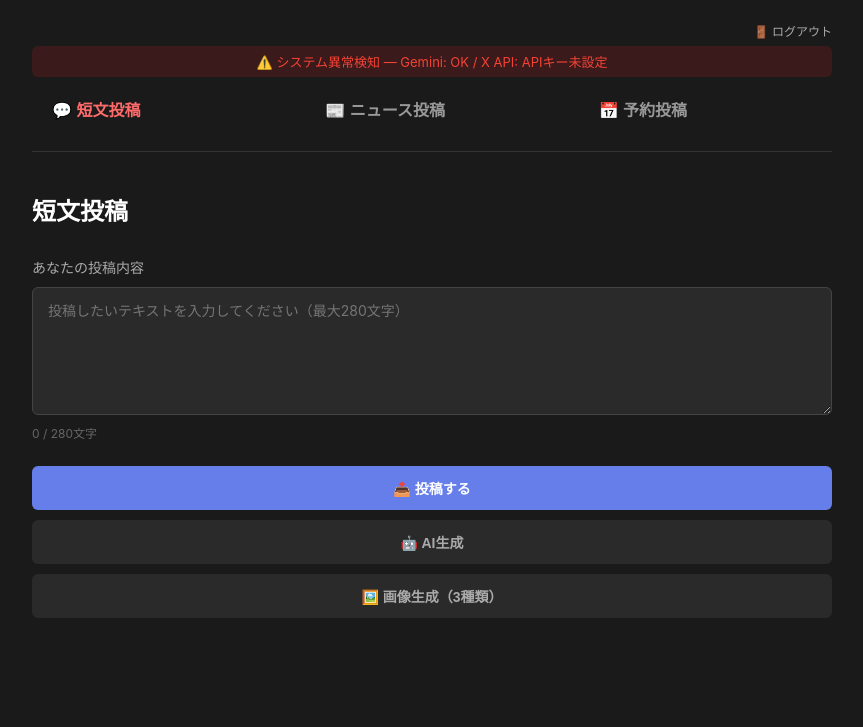
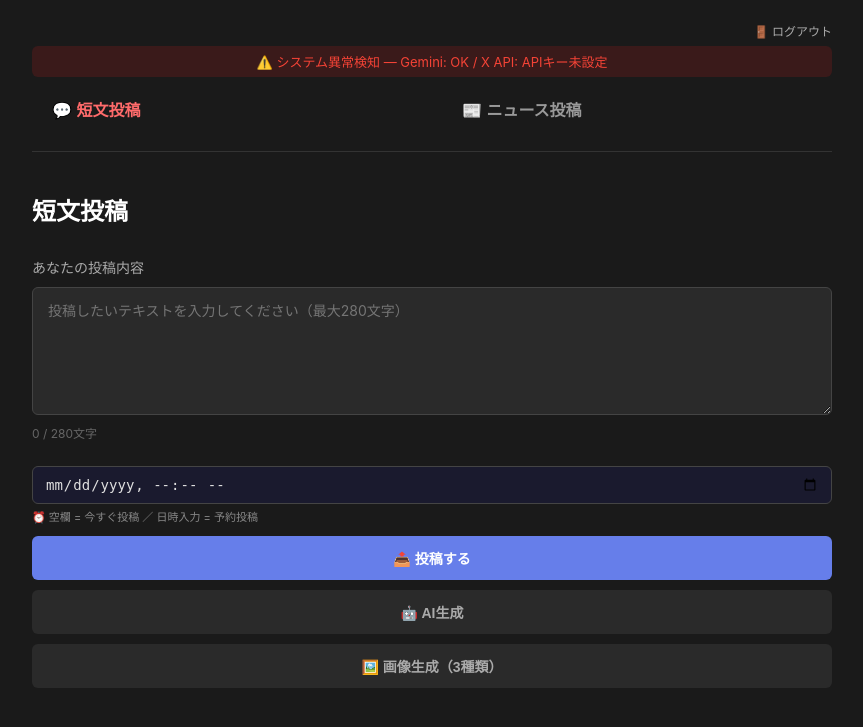
Before and after one commit to tubakido-byte/bep-post-generator, a Flask app: page / in a window 1280 px wide. Shown: the top 727 px of the page, without its empty margins (208-1071 px from the left). Run offline with Flask 3, Linux system fonts and the light colour scheme; data that the repository does not hold is empty.

Commit message:
fix: 予約投稿を投稿ボタンと統合（空欄=今すぐ・日時入力=予約）

```diff
--- a/app.py
+++ b/app.py
@@ -12,8 +12,8 @@ _jst = pytz.timezone('Asia/Tokyo')
 scheduled_posts = {}
 _timers = {}
 
-def _execute_scheduled_post(job_id, text):
-    result = post_to_x(text, '')
+def _execute_scheduled_post(job_id, text, image=''):
+    result = post_to_x(text, image)
     if job_id in scheduled_posts:
         scheduled_posts[job_id]['status'] = '投稿済み ✅' if result.get('success') else '失敗 ❌'
     _timers.pop(job_id, None)
@@ -72,6 +72,7 @@ def api_generate_images():
 def api_schedule():
     data = request.get_json()
     text = data.get('text', '').strip()
+    image = data.get('image', '')
     scheduled_time_str = data.get('scheduled_time', '')
     if not text or not scheduled_time_str:
         return jsonify({'success': False, 'error': '投稿テキストまたは日時が未入力です'})
@@ -83,7 +84,7 @@ def api_schedule():
     except ValueError:
         return jsonify({'success': False, 'error': '日時フォーマットエラー'})
     job_id = str(uuid.uuid4())[:8]
-    timer = threading.Timer(delay, _execute_scheduled_post, args=[job_id, text])
+    timer = threading.Timer(delay, _execute_scheduled_post, args=[job_id, text, image])
     timer.daemon = True
     timer.start()
     _timers[job_id] = timer
--- a/static/app.js
+++ b/static/app.js
@@ -22,11 +22,11 @@ let selectedImage = {short: null, news: null};
 shortText.addEventListener('input', () => { shortCount.textContent = shortText.value.length; });
 opinionText?.addEventListener('input', () => { opinionCount.textContent = opinionText.value.length; });
 
-function switchTab(tab) {
+function switchTab(tab, btn) {
     document.querySelectorAll('.section').forEach(s => s.classList.remove('active'));
     document.querySelectorAll('.tab').forEach(t => t.classList.remove('active'));
     document.getElementById(`${tab}-section`).classList.add('active');
-    document.querySelectorAll('.tab')[tab === 'short' ? 0 : 1].classList.add('active');
+    btn.classList.add('active');
 }
 
 function loadNews() {
@@ -64,6 +64,20 @@ function postText(section) {
     const text = section === 'short' ? shortText.value.trim() : opinionText.value.trim();
     if (!text) { showResult(`${section}-result`, 'テキストを入力してください', 'error'); return; }
     if (section === 'news' && !selectedArticle) { showResult('news-result', '記事を選択してください', 'error'); return; }
+    const scheduleEl = document.getElementById(`${section}-schedule-time`);
+    const scheduleTime = scheduleEl ? scheduleEl.value : '';
+    if (scheduleTime) {
+        fetch('/api/schedule', {method: 'POST', headers: {'Content-Type': 'application/json'}, body: JSON.stringify({text, scheduled_time: scheduleTime})})
+            .then(r => r.json())
+            .then(data => {
+                if (data.success) {
+                    showResult(`${section}-result`, `✅ 予約完了！ ${scheduleTime.replace('T',' ')} に自動投稿されます (ID: ${data.job_id})`, 'success');
+                    scheduleEl.value = '';
+                } else {
+                    showResult(`${section}-result`, `✗ 予約失敗: ${data.error}`, 'error');
+                }
+            });
+    } else {
         fetch('/api/post', {method: 'POST', headers: {'Content-Type': 'application/json'}, body: JSON.stringify({text})})
             .then(r => r.json())
             .then(data => {
@@ -73,6 +87,7 @@ function postText(section) {
                     showResult(`${section}-result`, `✗ 投稿失敗: ${data.error}`, 'error');
                 }
             });
+    }
 }
 
 function generatePatterns(section) {
@@ -257,6 +272,20 @@ function postWithImage(section) {
     const text = section === 'short' ? shortText.value.trim() : opinionText.value.trim();
     const image = selectedImage[section];
     if (!image) return;
+    const scheduleEl = document.getElementById(`${section}-schedule-time`);
+    const scheduleTime = scheduleEl ? scheduleEl.value : '';
+    if (scheduleTime) {
+        fetch('/api/schedule', {method: 'POST', headers: {'Content-Type': 'application/json'}, body: JSON.stringify({text, image, scheduled_time: scheduleTime})})
+            .then(r => r.json())
+            .then(data => {
+                if (data.success) {
+                    showResult(`${section}-image-result`, `✅ 予約完了！ ${scheduleTime.replace('T',' ')} に画像付きで自動投稿されます (ID: ${data.job_id})`, 'success');
+                    scheduleEl.value = '';
+                } else {
+                    showResult(`${section}-image-result`, `✗ 予約失敗: ${data.error}`, 'error');
+                }
+            });
+    } else {
         fetch('/api/post', {method: 'POST', headers: {'Content-Type': 'application/json'}, body: JSON.stringify({text, image})})
             .then(r => r.json())
             .then(data => {
@@ -267,6 +296,7 @@ function postWithImage(section) {
                 }
             });
     }
+}
 
 function showResult(id, msg, type) {
     const el = document.getElementById(id);
--- a/static/styles.css
+++ b/static/styles.css
@@ -196,3 +196,23 @@ button:disabled {
     border-left-color: #ff6b6b;
     display: block;
 }
+
+.schedule-row {
+    margin: 10px 0 12px;
+}
+.schedule-row input[type="datetime-local"] {
+    width: 100%;
+    padding: 9px 12px;
+    border-radius: 6px;
+    border: 1px solid #444;
+    background: #1a1a2e;
+    color: #e0e0e0;
+    font-size: 14px;
+    box-sizing: border-box;
+}
+.schedule-hint {
+    display: block;
+    font-size: 11px;
+    color: #888;
+    margin-top: 4px;
+}
--- a/templates/dashboard.html
+++ b/templates/dashboard.html
@@ -18,15 +18,8 @@
 
         <!-- ヘッダータブ -->
         <div class="header">
-            <button class="tab active" onclick="switchTab('short')">
-                💬 短文投稿
-            </button>
-            <button class="tab" onclick="switchTab('news')">
-                📰 ニュース投稿
-            </button>
-            <button class="tab" onclick="switchTab('schedule')">
-                📅 予約投稿
-            </button>
+            <button class="tab active" onclick="switchTab('short', this)">💬 短文投稿</button>
+            <button class="tab" onclick="switchTab('news', this)">📰 ニュース投稿</button>
         </div>
 
         <!-- 短文投稿セクション -->
@@ -37,6 +30,10 @@
                 <textarea id="short-text" placeholder="投稿したいテキストを入力してください（最大280文字）" rows="6"></textarea>
                 <div class="char-count"><span id="short-count">0</span> / 280文字</div>
             </div>
+            <div class="schedule-row">
+                <input type="datetime-local" id="short-schedule-time">
+                <span class="schedule-hint">⏰ 空欄 = 今すぐ投稿 ／ 日時入力 = 予約投稿</span>
+            </div>
             <button onclick="postText('short')">📤 投稿する</button>
             <button class="secondary" onclick="generatePatterns('short')">🤖 AI生成</button>
             <button class="secondary" onclick="generateImagesFromText('short')">🖼️ 画像生成（3種類）</button>
@@ -45,18 +42,18 @@
             <div id="short-result" class="result"></div>
 
             <!-- 生成されたパターン表示 -->
-            <div id="short-patterns" style="margin-top: 30px; display: none;">
-                <div class="section-title" style="font-size: 18px; margin-bottom: 15px;">生成されたパターン</div>
-                <div id="short-patterns-list" style="display: grid; grid-template-columns: 1fr; gap: 15px;"></div>
-                <button id="short-image-btn" class="secondary" style="margin-top: 15px; display: none;" onclick="generateImages('short')">🖼️ 画像生成（3種類）</button>
+            <div id="short-patterns" style="margin-top:30px;display:none;">
+                <div class="section-title" style="font-size:18px;margin-bottom:15px;">生成されたパターン</div>
+                <div id="short-patterns-list" style="display:grid;grid-template-columns:1fr;gap:15px;"></div>
+                <button id="short-image-btn" class="secondary" style="margin-top:15px;display:none;" onclick="generateImages('short')">🖼️ 画像生成（3種類）</button>
                 <div id="short-image-loading" class="loading-message">⏳ 画像生成中（1〜2分）...</div>
             </div>
 
             <!-- 画像選択エリア -->
-            <div id="short-image-section" style="margin-top: 30px; display: none;">
-                <div class="section-title" style="font-size: 18px; margin-bottom: 15px;">画像を選択</div>
-                <div id="short-image-list" style="display: grid; grid-template-columns: 1fr 1fr 1fr; gap: 10px;"></div>
-                <button id="short-post-with-image-btn" style="margin-top: 15px; display: none;" onclick="postWithImage('short')">📤 選択した画像でX投稿</button>
+            <div id="short-image-section" style="margin-top:30px;display:none;">
+                <div class="section-title" style="font-size:18px;margin-bottom:15px;">画像を選択</div>
+                <div id="short-image-list" style="display:grid;grid-template-columns:1fr 1fr 1fr;gap:10px;"></div>
+                <button id="short-post-with-image-btn" style="margin-top:15px;display:none;" onclick="postWithImage('short')">📤 選択した画像でX投稿</button>
                 <div id="short-image-result" class="result"></div>
             </div>
         </div>
@@ -65,9 +62,8 @@
         <div id="news-section" class="section">
             <div class="section-title">ニュース投稿</div>
 
-            <!-- ニュース選択 -->
             <div>
-                <div class="section-title" style="font-size: 18px; margin-bottom: 15px;">ニュース選択</div>
+                <div class="section-title" style="font-size:18px;margin-bottom:15px;">ニュース選択</div>
                 <div class="form-group">
                     <label>ニュースソースを選択</label>
                     <select id="news-source">
@@ -80,19 +76,22 @@
                 <div id="news-fetch-loading" class="loading-message">⏳ 1分程お待ちください...</div>
             </div>
 
-            <!-- 記事選択 -->
-            <div style="margin-top: 40px;">
-                <div class="section-title" style="font-size: 18px; margin-bottom: 15px;">記事を選択</div>
+            <div style="margin-top:40px;">
+                <div class="section-title" style="font-size:18px;margin-bottom:15px;">記事を選択</div>
                 <div id="article-list" class="article-list"></div>
             </div>
 
             <!-- 意見入力 -->
-            <div id="opinion-section" style="display: none; margin-top: 40px;">
-                <div class="section-title" style="font-size: 18px; margin-bottom: 15px;">あなたの意見</div>
+            <div id="opinion-section" style="display:none;margin-top:40px;">
+                <div class="section-title" style="font-size:18px;margin-bottom:15px;">あなたの意見</div>
                 <div class="form-group">
                     <label id="opinion-label">意見を入力</label>
                     <textarea id="opinion-text" placeholder="この記事についてのあなたの考えを入力してください（最大280文字）" rows="4"></textarea>
                     <div class="char-count"><span id="opinion-count">0</span> / 280文字</div>
+                </div>
+                <div class="schedule-row">
+                    <input type="datetime-local" id="news-schedule-time">
+                    <span class="schedule-hint">⏰ 空欄 = 今すぐ投稿 ／ 日時入力 = 予約投稿</span>
                 </div>
                 <button onclick="postText('news')">📤 投稿する</button>
                 <button class="secondary" onclick="generatePatterns('news')">🤖 AI生成</button>
@@ -102,102 +101,23 @@
             <div id="news-result" class="result"></div>
 
             <!-- 生成されたパターン表示 -->
-            <div id="news-patterns" style="margin-top: 30px; display: none;">
-                <div class="section-title" style="font-size: 18px; margin-bottom: 15px;">生成されたパターン</div>
-                <div id="news-patterns-list" style="display: grid; grid-template-columns: 1fr; gap: 15px;"></div>
-                <button id="news-image-btn" class="secondary" style="margin-top: 15px; display: none;" onclick="generateImages('news')">🖼️ 画像生成（3種類）</button>
+            <div id="news-patterns" style="margin-top:30px;display:none;">
+                <div class="section-title" style="font-size:18px;margin-bottom:15px;">生成されたパターン</div>
+                <div id="news-patterns-list" style="display:grid;grid-template-columns:1fr;gap:15px;"></div>
+                <button id="news-image-btn" class="secondary" style="margin-top:15px;display:none;" onclick="generateImages('news')">🖼️ 画像生成（3種類）</button>
                 <div id="news-image-loading" class="loading-message">⏳ 画像生成中（1〜2分）...</div>
             </div>
 
             <!-- 画像選択エリア -->
-            <div id="news-image-section" style="margin-top: 30px; display: none;">
-                <div class="section-title" style="font-size: 18px; margin-bottom: 15px;">画像を選択</div>
-                <div id="news-image-list" style="display: grid; grid-template-columns: 1fr 1fr 1fr; gap: 10px;"></div>
-                <button id="news-post-with-image-btn" style="margin-top: 15px; display: none;" onclick="postWithImage('news')">📤 選択した画像でX投稿</button>
+            <div id="news-image-section" style="margin-top:30px;display:none;">
+                <div class="section-title" style="font-size:18px;margin-bottom:15px;">画像を選択</div>
+                <div id="news-image-list" style="display:grid;grid-template-columns:1fr 1fr 1fr;gap:10px;"></div>
+                <button id="news-post-with-image-btn" style="margin-top:15px;display:none;" onclick="postWithImage('news')">📤 選択した画像でX投稿</button>
                 <div id="news-image-result" class="result"></div>
             </div>
         </div>
     </div>
 
-        <!-- 予約投稿セクション -->
-        <div id="schedule-section" class="section">
-            <div class="section-title">📅 予約投稿</div>
-            <div class="form-group">
-                <label>投稿テキスト</label>
-                <textarea id="schedule-text" placeholder="予約する投稿テキストを入力してください（最大280文字）" rows="6"></textarea>
-                <div class="char-count"><span id="schedule-count">0</span> / 280文字</div>
-            </div>
-            <div class="form-group">
-                <label>投稿日時（日本時間）</label>
-                <input type="datetime-local" id="schedule-datetime" style="width:100%;padding:10px;border-radius:8px;border:1px solid #333;background:#1a1a2e;color:#e0e0e0;font-size:15px;">
-            </div>
-            <button onclick="schedulePost()">📅 予約登録</button>
-            <div id="schedule-result" class="result"></div>
-
-            <div style="margin-top:30px;">
-                <div class="section-title" style="font-size:18px;margin-bottom:15px;">予約一覧</div>
-                <button class="secondary" onclick="loadScheduledPosts()">🔄 一覧を更新</button>
-                <div id="schedule-list" style="margin-top:15px;"></div>
-            </div>
-        </div>
-
     <script src="/static/app.js"></script>
-    <script>
-        // 予約投稿
-        document.getElementById('schedule-text').addEventListener('input', function() {
-            document.getElementById('schedule-count').textContent = this.value.length;
-        });
-
-        function schedulePost() {
-            const text = document.getElementById('schedule-text').value.trim();
-            const dt = document.getElementById('schedule-datetime').value;
-            const resultEl = document.getElementById('schedule-result');
-            if (!text || !dt) {
-                resultEl.innerHTML = '<p style="color:#ff6b6b;">❌ テキストと日時を入力してください</p>';
-                return;
-            }
-            resultEl.innerHTML = '<p>⏳ 登録中...</p>';
-            fetch('/api/schedule', {
-                method: 'POST',
-                headers: {'Content-Type': 'application/json'},
-                body: JSON.stringify({text, scheduled_time: dt})
-            })
-            .then(r => r.json())
-            .then(data => {
-                if (data.success) {
-                    resultEl.innerHTML = '<p style="color:#4CAF50;">✅ 予約登録完了！ Job ID: ' + data.job_id + '</p>';
-                    document.getElementById('schedule-text').value = '';
-                    loadScheduledPosts();
-                } else {
-                    resultEl.innerHTML = '<p style="color:#ff6b6b;">❌ ' + data.error + '</p>';
-                }
-            });
-        }
-
-        function loadScheduledPosts() {
-            fetch('/api/scheduled-posts')
-            .then(r => r.json())
-            .then(data => {
-                const el = document.getElementById('schedule-list');
-                if (!data.posts || data.posts.length === 0) {
-                    el.innerHTML = '<p style="color:#aaa;">予約投稿はありません</p>';
-                    return;
-                }
-                el.innerHTML = data.posts.map(p => `
-                    <div style="background:#1a1a2e;border:1px solid #333;border-radius:8px;padding:12px;margin-bottom:10px;">
-                        <div style="font-size:13px;color:#aaa;margin-bottom:4px;">ID: ${p.id} ｜ ${p.scheduled_time} ｜ ${p.status}</div>
-                        <div style="margin-bottom:8px;">${p.text}</div>
-                        ${p.status === '待機中 ⏳' ? `<button class="secondary" onclick="cancelSchedule('${p.id}')" style="font-size:12px;padding:4px 10px;">キャンセル</button>` : ''}
-                    </div>
-                `).join('');
-            });
-        }
-
-        function cancelSchedule(jobId) {
-            fetch('/api/cancel-schedule/' + jobId, {method: 'POST'})
-            .then(r => r.json())
-            .then(() => loadScheduledPosts());
-        }
-    </script>
 </body>
 </html>
```
Lines whose indentation alone changed are shown as unchanged.
